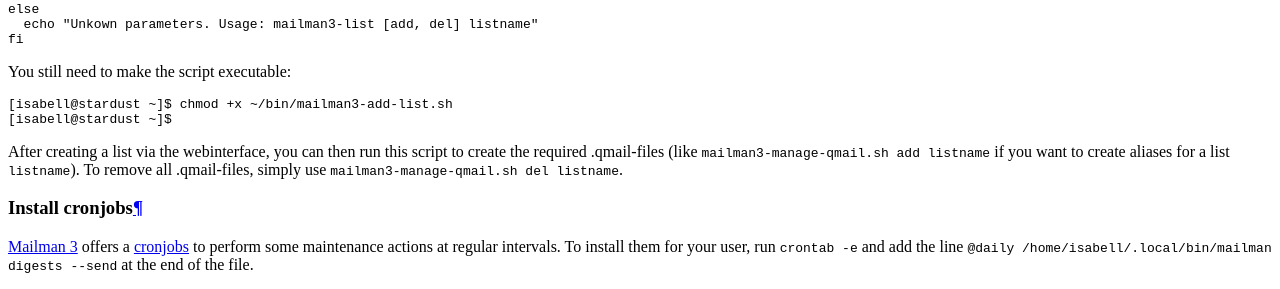
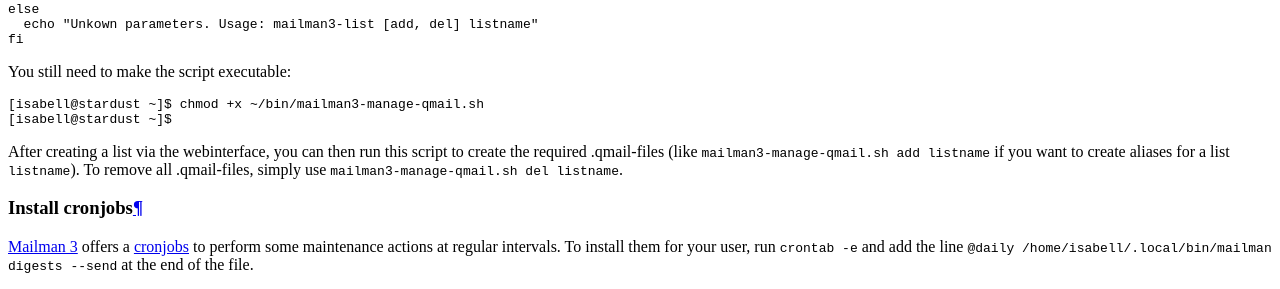
Before and after one commit to Uberspace/lab, a Sphinx documentation site: the page built from source/guide_mailman-3.rst, in a window 1280 px wide and 900 px high, scrolled down 7699 px. Shown: the part 163-452 px from the top of the window. Built offline with Sphinx 7.4.7 and the Read the Docs theme 2.0.0, drawn with Linux system fonts in a browser that asks for light colours.

Commit message:
mailman3 - fixed path to manage-qmail script

```diff
--- a/source/guide_mailman-3.rst
+++ b/source/guide_mailman-3.rst
@@ -373,7 +373,7 @@
 
 ::
 
- [isabell@stardust ~]$ chmod +x ~/bin/mailman3-add-list.sh
+ [isabell@stardust ~]$ chmod +x ~/bin/mailman3-manage-qmail.sh
  [isabell@stardust ~]$
 
 After creating a list via the webinterface, you can then run this script to create the required .qmail-files (like ``mailman3-manage-qmail.sh add listname`` if you want to create aliases for a list ``listname``). To remove all .qmail-files, simply use ``mailman3-manage-qmail.sh del listname``.
```
